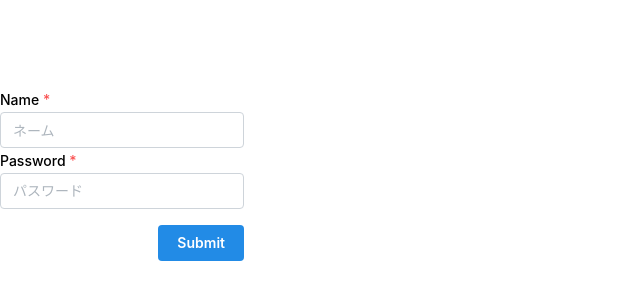
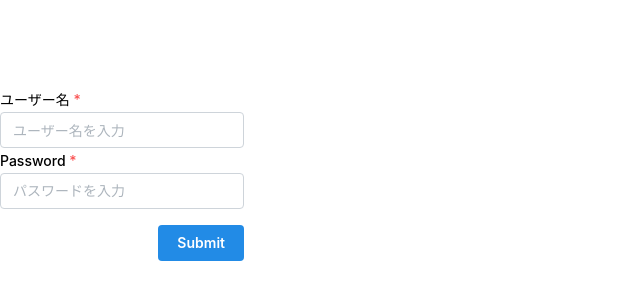
Before and after one commit to Team-1-myTreasure/myTreasure, a React (Vite) app in the folder frontend/: page /host/signup in a window 1280 px wide. Shown: the part 226-526 px from the top of the page, without its empty margins (0-640 px from the left). Built offline with nearby package versions, Linux system fonts and the light colour scheme.

Commit message:
fix : 余計なemailを削除、エンドポイント名を修正

```diff
--- a/frontend/src/components/Signin.jsx
+++ b/frontend/src/components/Signin.jsx
@@ -22,7 +22,7 @@ export const Signin = () => {
 
   const handleOnSubmit = async (values) => {
     try {
-      await axios.post("/signIn", values);
+      await axios.post("/signin", values);
       setIsPassIncorrect(false);
       return navigate("/allproducts");
     } catch (error) {
@@ -38,11 +38,11 @@ export const Signin = () => {
       <Stack gap="lg" p="20px">
         <TextInput
           withAsterisk
-          label="Email"
+          label="ユーザー名"
           size="md"
-          placeholder="your@email.com"
-          key={form.key("email")}
-          {...form.getInputProps("email")}
+          placeholder="ユーザー名を入力"
+          key={form.key("name")}
+          {...form.getInputProps("name")}
         />
 
         <TextInput
@@ -54,14 +54,14 @@ export const Signin = () => {
           {...form.getInputProps("password")}
         />
         <Text c="white" bg="red">
-          {isPassIncorrect && "メールアドレスもしくはパスワードが不一致"}
+          {isPassIncorrect && "ユーザー名もしくはパスワードが不一致"}
         </Text>
 
         <Group justify="flex-start" mt="md">
           <Button type="submit" fullWidth size="lg" color="indigo">
             ログイン
           </Button>
-          <Anchor href="/signup" underline="always">
+          <Anchor href="/signupPage" underline="always">
             アカウントの新規作成
           </Anchor>
         </Group>
--- a/frontend/src/components/Signup.jsx
+++ b/frontend/src/components/Signup.jsx
@@ -8,12 +8,10 @@ export const Signup = () => {
   const form = useForm({
     mode: "uncontrolled",
     initialValues: {
-      email: "",
       name: "",
       password: "",
     },
     validate: {
-      email: (value) => (/^\S+@\S+$/.test(value) ? null : "Invalid email"),
       name: (value) => (value.length < 1 ? "名前を入力してください。" : null),
       password: (value) =>
         value.length < 6 ? "パスワードは6文字以上で入力してください。" : null,
@@ -21,7 +19,7 @@ export const Signup = () => {
   });
 
   const handleOnSubmit = async (values) => {
-    await axios.post("/signUp", values);
+    await axios.post("/signup", values);
     return navigate("/signin");
   };
 
@@ -29,8 +27,8 @@ export const Signup = () => {
     <form onSubmit={form.onSubmit(handleOnSubmit)}>
       <TextInput
         withAsterisk
-        label="Name"
-        placeholder="ネーム"
+        label="ユーザー名"
+        placeholder="ユーザー名を入力"
         key={form.key("name")}
         {...form.getInputProps("name")}
       />
@@ -38,7 +36,7 @@ export const Signup = () => {
       <TextInput
         withAsterisk
         label="Password"
-        placeholder="パスワード"
+        placeholder="パスワードを入力"
         key={form.key("password")}
         {...form.getInputProps("password")}
       />
```
